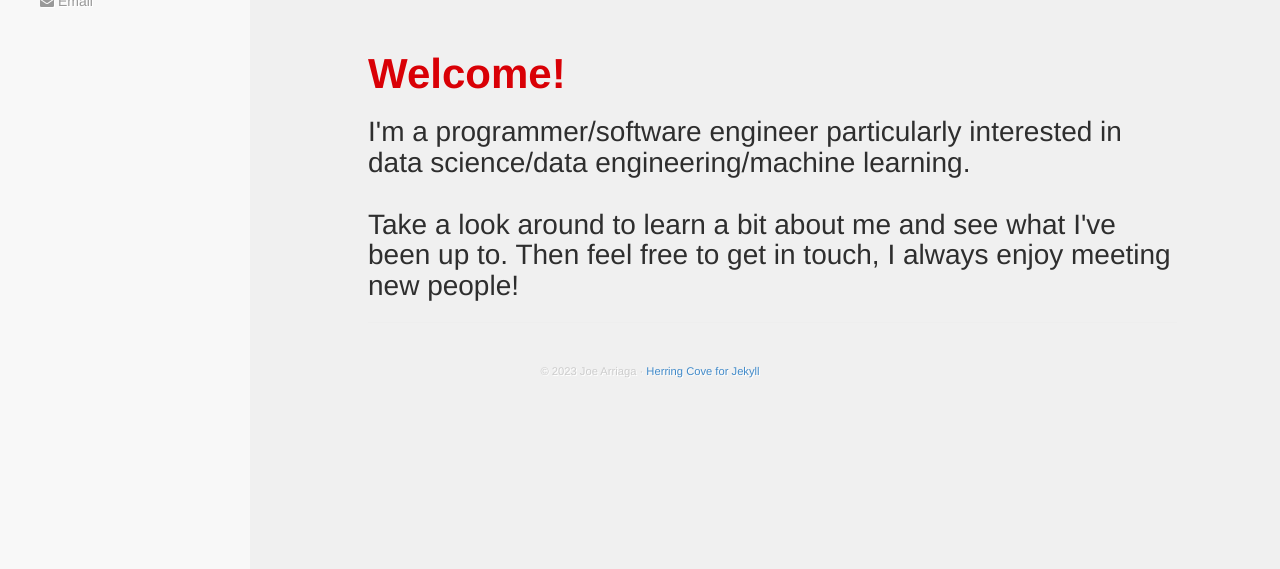
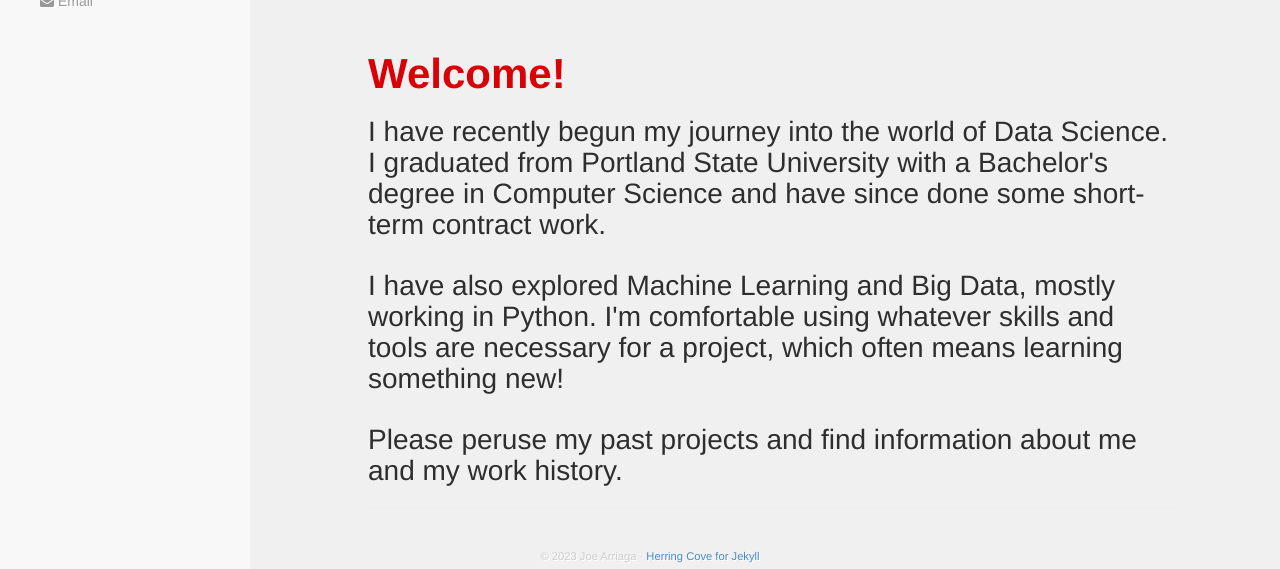
Before and after one commit to joe-arriaga/joe-arriaga.github.io, a Jekyll site: the page built from index.html, in a window 1280 px wide and 900 px high, scrolled down 217 px, cut to the strip 331-900 px from the top of the window. Built offline with Jekyll 4.4.1, drawn with Linux system fonts in a browser that asks for light colours; before the commit the page ends 932 px from its top, so only the background shows below that.

Commit message:
Edit greeting.

```diff
--- a/_includes/greeting.html
+++ b/_includes/greeting.html
@@ -3,9 +3,17 @@
     <div id="welcome-greeting">
       <h1>Welcome!</h1>
       <h2>
-        I'm a programmer/software engineer particularly interested in data science/data engineering/machine learning.
+        I have recently begun my journey into the world of Data Science.
+        I graduated from Portland State University with a Bachelor's degree in Computer Science
+        and have since done some short-term contract work.
         <br><br>
-        Take a look around to learn a bit about me and see what I've been up to. Then feel free to get in touch, I always enjoy meeting new people!
+
+        I have also explored Machine Learning and Big Data, mostly working in Python.
+        I'm comfortable using whatever skills and tools are necessary for
+        a project, which often means learning something new!
+        <br><br>
+
+        Please peruse my past projects and find information about me and my work history.
       </h2>
       <hr />
     </div>
```
